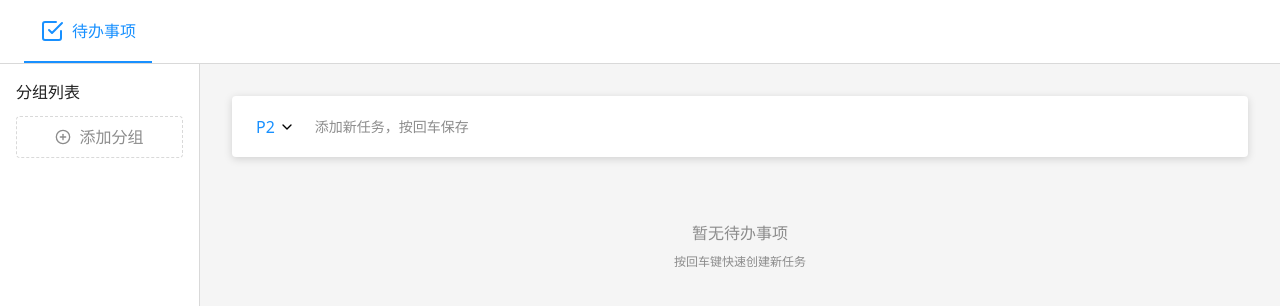
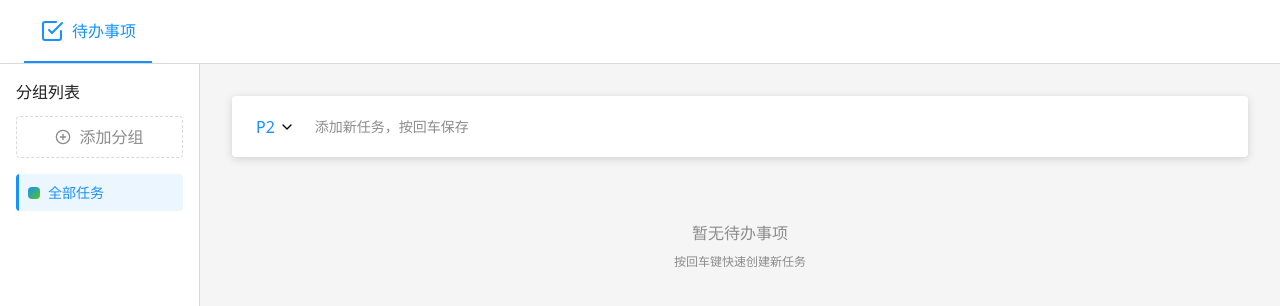
Before and after one commit to LianTianNo1/daytodo, a React (Vite) app: page / in a window 1280 px wide. Shown: the top 306 px of the page. Built offline with nearby package versions, Linux system fonts and the light colour scheme.

Commit message:
#feat: 分组

```diff
--- a/src/components/GroupList/GroupList.less
+++ b/src/components/GroupList/GroupList.less
@@ -29,6 +29,8 @@
       border-radius: @border-radius-base;
       color: @text-color-secondary;
       width: 100%;
+      background: transparent;
+      cursor: pointer;
       .transition-base();
 
       &:hover {
@@ -55,18 +57,66 @@
     align-items: center;
     padding: 8px 12px;
     border-radius: @border-radius-base;
-    border-left: 3px solid transparent;
-    text-align: left;
-    width: 100%;
+    cursor: pointer;
     .transition-base();
+    position: relative;
+    overflow: hidden;
 
     &:hover {
       background: fade(@primary-color, 5%);
+    }
+
+    &.active {
+      background: fade(@primary-color, 8%);
+
+      &::after {
+        content: '';
+        position: absolute;
+        left: 0;
+        top: 0;
+        bottom: 0;
+        width: 3px;
+        background: @primary-color;
+      }
+
+      .group-name {
+        color: @primary-color;
+        font-weight: 500;
+      }
+    }
+
+    .group-color {
+      width: 12px;
+      height: 12px;
+      border-radius: 4px;
+      margin-right: 8px;
+
+      &.all {
+        background: linear-gradient(135deg, @primary-color, @success-color);
+      }
     }
 
     .group-name {
       font-size: 14px;
       color: @text-color;
     }
+
+    .edit-input {
+      flex: 1;
+      background: transparent;
+      border: none;
+      outline: none;
+      font-size: 14px;
+      color: @text-color;
+      padding: 4px 8px;
+      margin: -4px -8px;
+      border-radius: @border-radius-base;
+      border: 1px solid fade(@primary-color, 20%);
+
+      &:focus {
+        border-color: @primary-color;
+        box-shadow: 0 0 0 2px fade(@primary-color, 10%);
+      }
+    }
   }
 }
--- a/src/components/GroupList/GroupList.tsx
+++ b/src/components/GroupList/GroupList.tsx
@@ -1,18 +1,22 @@
 import React, { useState } from 'react';
 import { useGroupStore } from '../../stores/groupStore';
+import { useTaskStore } from '../../stores/taskStore';
 import { PlusCircle } from 'lucide-react';
 import './GroupList.less';
 
 export const GroupList: React.FC = () => {
   const { groups, addGroup, updateGroup } = useGroupStore();
+  const setCurrentGroupId = useTaskStore(state => state.setCurrentGroupId);
+  const currentGroupId = useTaskStore(state => state.currentGroupId);
   const [editingId, setEditingId] = useState<string | null>(null);
   const [editName, setEditName] = useState('');
 
   const handleAddGroup = () => {
-    addGroup({
+    const newGroup = {
       name: '新分组',
       color: '#' + Math.floor(Math.random()*16777215).toString(16)
-    });
+    };
+    addGroup(newGroup);
   };
 
   const handleDoubleClick = (group: { id: string; name: string }) => {
@@ -27,6 +31,17 @@ export const GroupList: React.FC = () => {
     }
   };
 
+  const handleBlur = (groupId: string) => {
+    if (editName.trim()) {
+      updateGroup(groupId, { name: editName.trim() });
+    }
+    setEditingId(null);
+  };
+
+  const handleGroupClick = (groupId: string) => {
+    setCurrentGroupId(groupId);
+  };
+
   return (
     <div className="group-list">
       <div className="group-list-header">
@@ -38,10 +53,19 @@ export const GroupList: React.FC = () => {
       </div>
 
       <div className="group-items">
+        <div
+          className={`group-item ${!currentGroupId ? 'active' : ''}`}
+          onClick={() => handleGroupClick('')}
+        >
+          <div className="group-color all" />
+          <span className="group-name">全部任务</span>
+        </div>
+
         {groups.map(group => (
           <div
             key={group.id}
-            className="group-item"
+            className={`group-item ${currentGroupId === group.id ? 'active' : ''}`}
+            onClick={() => handleGroupClick(group.id)}
             onDoubleClick={() => handleDoubleClick(group)}
           >
             {editingId === group.id ? (
@@ -50,7 +74,7 @@ export const GroupList: React.FC = () => {
                 value={editName}
                 onChange={e => setEditName(e.target.value)}
                 onKeyPress={e => handleKeyPress(e, group.id)}
-                onBlur={() => setEditingId(null)}
+                onBlur={() => handleBlur(group.id)}
                 autoFocus
                 className="edit-input"
               />
--- a/src/components/TaskItem/TaskItem.tsx
+++ b/src/components/TaskItem/TaskItem.tsx
@@ -27,6 +27,13 @@ export const TaskItem: React.FC<TaskItemProps> = ({ task }) => {
       updateTask(task.id, { title: editTitle.trim() });
       setIsEditing(false);
     }
+  };
+
+  const handleTitleBlur = () => {
+    if (editTitle.trim()) {
+      updateTask(task.id, { title: editTitle.trim() });
+    }
+    setIsEditing(false);
   };
 
   const handlePriorityChange = (newPriority: string) => {
@@ -70,7 +77,7 @@ export const TaskItem: React.FC<TaskItemProps> = ({ task }) => {
                 value={editTitle}
                 onChange={e => setEditTitle(e.target.value)}
                 onKeyPress={handleTitleKeyPress}
-                onBlur={() => setIsEditing(false)}
+                onBlur={handleTitleBlur}
                 autoFocus
                 className="title-input"
               />
--- a/src/components/TodoInput/TodoInput.tsx
+++ b/src/components/TodoInput/TodoInput.tsx
@@ -8,6 +8,7 @@ export const TodoInput: React.FC = () => {
   const [priority, setPriority] = useState('P2');
   const [showPriorityDropdown, setShowPriorityDropdown] = useState(false);
   const addTask = useTaskStore(state => state.addTask);
+  const currentGroupId = useTaskStore(state => state.currentGroupId);
 
   const handleKeyPress = (e: React.KeyboardEvent) => {
     if (e.key === 'Enter' && title.trim()) {
@@ -15,7 +16,7 @@ export const TodoInput: React.FC = () => {
         title: title.trim(),
         priority: priority as 'P0' | 'P1' | 'P2' | 'P3' | 'P4',
         completed: false,
-        groupId: '',
+        groupId: currentGroupId,
       });
       setTitle('');
     }
--- a/src/components/TodoList/TodoList.tsx
+++ b/src/components/TodoList/TodoList.tsx
@@ -6,15 +6,20 @@ import './TodoList.less';
 
 export const TodoList: React.FC = () => {
   const tasks = useTaskStore(state => state.tasks);
+  const currentGroupId = useTaskStore(state => state.currentGroupId);
+
+  const filteredTasks = currentGroupId
+    ? tasks.filter(task => task.groupId === currentGroupId)
+    : tasks;
 
   return (
     <div className="todo-list">
       <TodoInput />
       <div className="task-items">
-        {tasks.map(task => (
+        {filteredTasks.map(task => (
           <TaskItem key={task.id} task={task} />
         ))}
-        {tasks.length === 0 && (
+        {filteredTasks.length === 0 && (
           <div className="empty-state">
             <p>暂无待办事项</p>
             <p className="hint">按回车键快速创建新任务</p>
--- a/src/stores/taskStore.ts
+++ b/src/stores/taskStore.ts
@@ -3,25 +3,27 @@ import { Task } from '../types/task';
 
 interface TaskState {
   tasks: Task[];
-  addTask: (task: Omit<Task, 'id' | 'createdAt' | 'updatedAt'>) => void;
+  currentGroupId: string;
+  addTask: (task: Omit<Task, 'id' | 'createdAt'>) => void;
   updateTask: (id: string, task: Partial<Task>) => void;
   deleteTask: (id: string) => void;
   toggleComplete: (id: string) => void;
+  setCurrentGroupId: (groupId: string) => void;
 }
 
 export const useTaskStore = create<TaskState>((set) => ({
   tasks: [],
+  currentGroupId: '',
   addTask: (task) => set((state) => ({
     tasks: [...state.tasks, {
       ...task,
       id: crypto.randomUUID(),
-      createdAt: new Date(),
-      updatedAt: new Date(),
+      createdAt: new Date().toISOString(),
     }]
   })),
   updateTask: (id, updatedTask) => set((state) => ({
     tasks: state.tasks.map(task =>
-      task.id === id ? { ...task, ...updatedTask, updatedAt: new Date() } : task
+      task.id === id ? { ...task, ...updatedTask } : task
     )
   })),
   deleteTask: (id) => set((state) => ({
@@ -29,7 +31,8 @@ export const useTaskStore = create<TaskState>((set) => ({
   })),
   toggleComplete: (id) => set((state) => ({
     tasks: state.tasks.map(task =>
-      task.id === id ? { ...task, completed: !task.completed, updatedAt: new Date() } : task
+      task.id === id ? { ...task, completed: !task.completed } : task
     )
   })),
+  setCurrentGroupId: (groupId) => set({ currentGroupId: groupId }),
 }));
```
